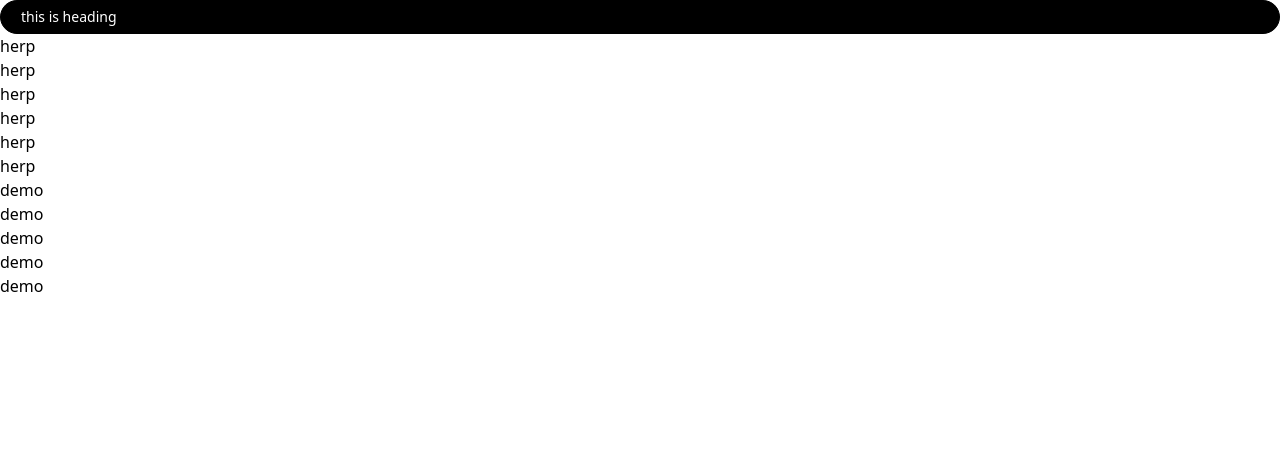
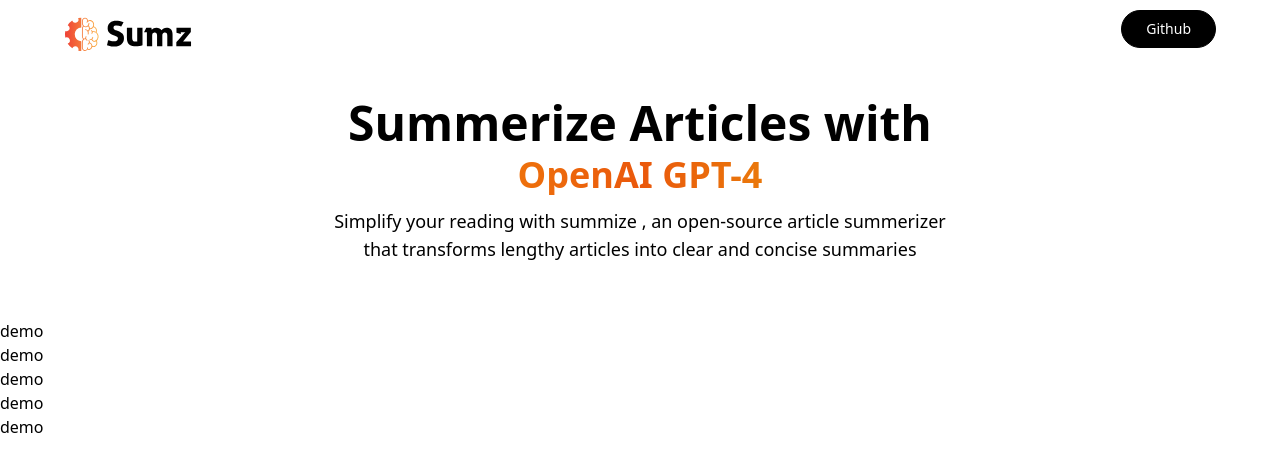
Before and after one commit to MoniruzzamanBillal/ai-summerizer, a React (Vite) app: page / in a window 1280 px wide. Shown: the top 472 px of the page. Built offline with nearby package versions, Linux system fonts and the light colour scheme; a web font is replaced by a local one.

Commit message:
nav done , hero done

```diff
--- a/src/App.css
+++ b/src/App.css
@@ -11,7 +11,7 @@
 }
 
 .black_btn {
-  @apply rounded-full border border-black bg-black py-1.5 px-5 text-sm text-white transition-all hover:bg-white hover:text-black;
+  @apply rounded-full border border-black bg-black py-2 px-6 text-sm text-white transition-all hover:bg-white hover:text-black;
 }
 
 .head_text {
--- a/src/App.jsx
+++ b/src/App.jsx
@@ -9,10 +9,6 @@
 
   return (
     <>
-      <div className="con">
-        <h1 className=" black_btn p-6 "> this is heading </h1>
-      </div>
-
       <Hero />
       <Demo />
     </>
--- a/src/Component/Hero.jsx
+++ b/src/Component/Hero.jsx
@@ -1,14 +1,76 @@
 import React from "react";
+
+import { logo } from "../assets";
 
 const Hero = () => {
   return (
     <div>
-      <h1>herp </h1>
-      <h1>herp </h1>
-      <h1>herp </h1>
-      <h1>herp </h1>
-      <h1>herp </h1>
-      <h1>herp </h1>
+      {/* navigation starts  */}
+
+      <nav>
+        <div className="navContainer  ">
+          <div className="navWrapper  w-[90%] m-auto pt-2 flex justify-between items-center self-center mb-12 ">
+            {/* left side of nav starts  */}
+            <div className="navLeftContainer ">
+              {/*  */}
+              <div className="navLeftImg w-[7rem] sm:w-[8rem] ">
+                <img
+                  src={logo}
+                  alt=""
+                  className=" w-full h-full cursor-pointer "
+                />
+              </div>
+              {/*  */}
+            </div>
+            {/* left side of nav ends  */}
+
+            {/*  */}
+
+            {/* right side of nav starts  */}
+
+            <div className="navRightContainer ">
+              <div className="navRightButton black_btn ">
+                <button>Github</button>
+              </div>
+            </div>
+
+            {/* right side of nav ends  */}
+            {/*  */}
+          </div>
+        </div>
+      </nav>
+
+      {/* navbar ends  */}
+
+      {/*  */}
+
+      {/* hero container starts  */}
+      <div className="heroContainer  mb-14 ">
+        <div className="heroWrapper  w-[95%] sm:w-[90%] m-auto  ">
+          {/*  */}
+          <div className="heroHeadingTop  w-full sm:w-[86%] lg:w-[80%] m-auto text-3xl sm:text-4xl md:text-5xl text-center font-bold mb-1 sm:mb-2 ">
+            <h1>Summerize Articles with</h1>
+          </div>
+          {/*  */}
+
+          {/*  */}
+          <div className="heroBottomHeading orange_gradient  w-[80%] md:w-[70%] lg:w-[60%] m-auto text-2xl sm:text-3xl md:text-4xl text-center mb-1 sm:mb-2 md:mb-3 font-bold ">
+            <h1>OpenAI GPT-4</h1>
+          </div>
+          {/*  */}
+
+          {/*  */}
+          <div className="heroParagraph  w-[90%] sm:w-[80%] md:w-[70%] lg:w-[56%] m-auto text-center text-sm sm:text-base md:text-lg ">
+            <p>
+              Simplify your reading with summize , an open-source article
+              summerizer that transforms lengthy articles into clear and concise
+              summaries
+            </p>
+          </div>
+          {/*  */}
+        </div>
+      </div>
+      {/* hero container ends  */}
     </div>
   );
 };
```
